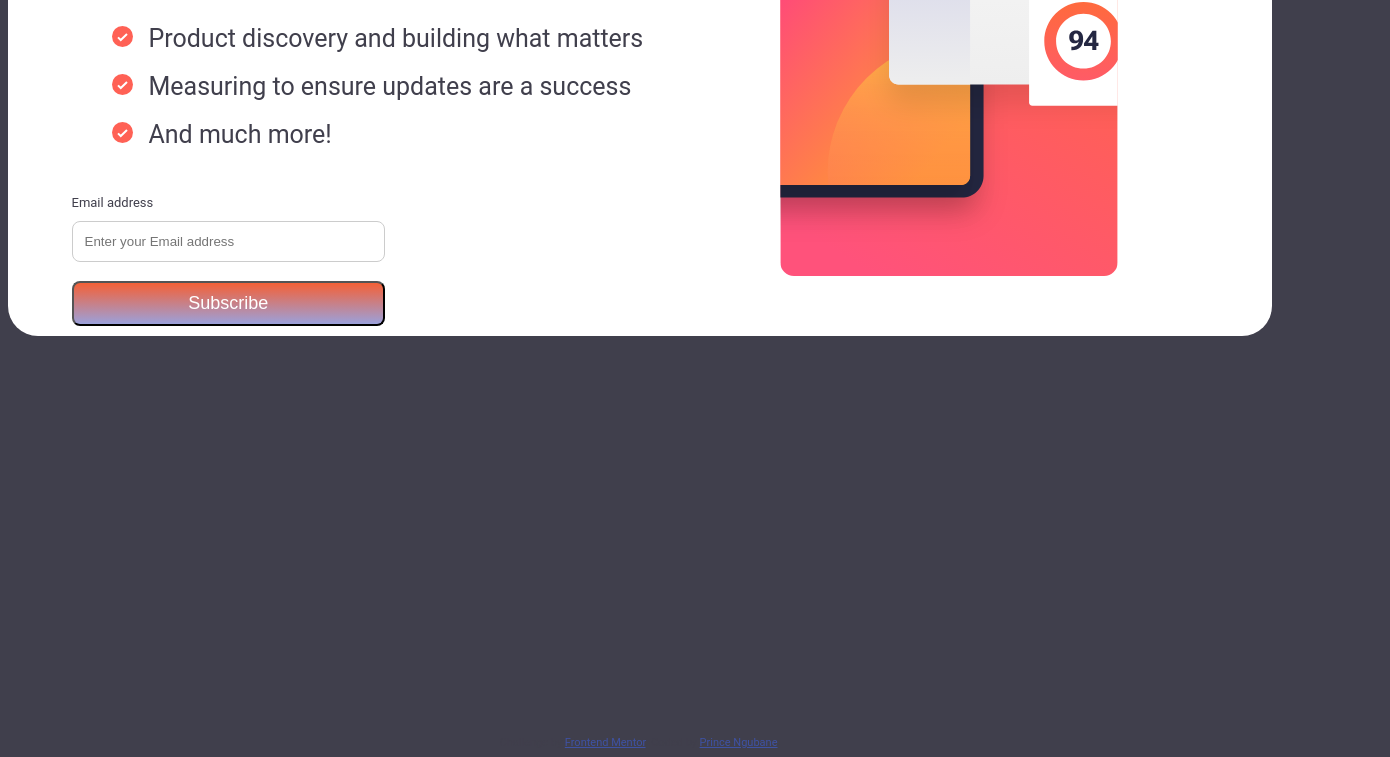
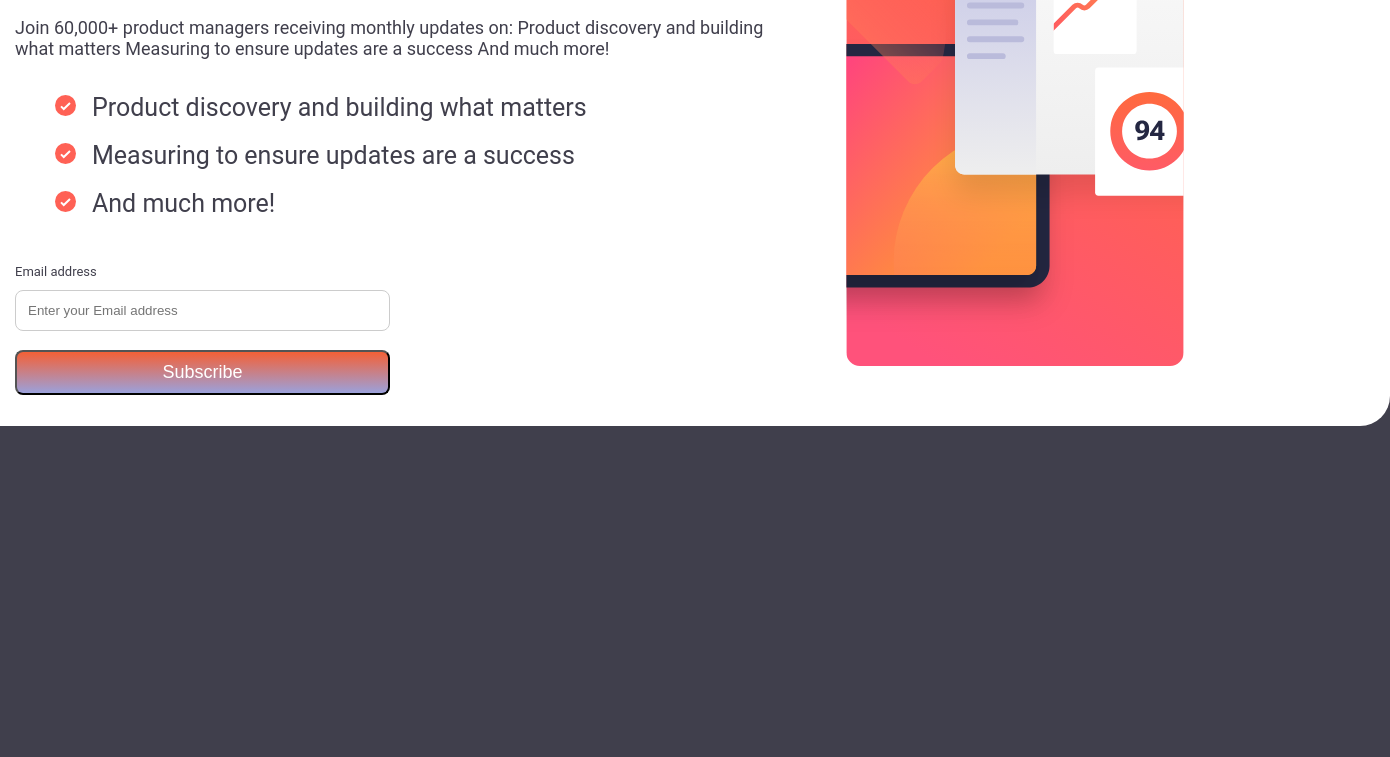
Before and after one commit to Semi-King/Newsletter-Project, a plain HTML site: page index.html in a window 1280 px wide. Shown: the part 384-1141 px from the top of the page, 1390 px wide, since content can reach past the window. After the commit the page ends 810 px from the top, so only its background shows below. Drawn offline with Linux system fonts and the light colour scheme.

Commit message:
Changed styling for Newsletter page

```diff
--- a/styles.css
+++ b/styles.css
@@ -38,15 +38,17 @@ ul li {
 }
 
 .container {
+  position: absolute;
   display: flex;
   justify-content: center;
   margin-top: 100px;
   background-color: var(--white);
   padding-top: 60px;
   padding-bottom: 60px;
-  padding-left: -10px;
-  padding-right: 10px;
   border-radius: 30px;
+  width: 1500px;
+  left: 50%;
+  transform: translate(-50%, -50%);
 }
 
 .container-thankyou {
```
